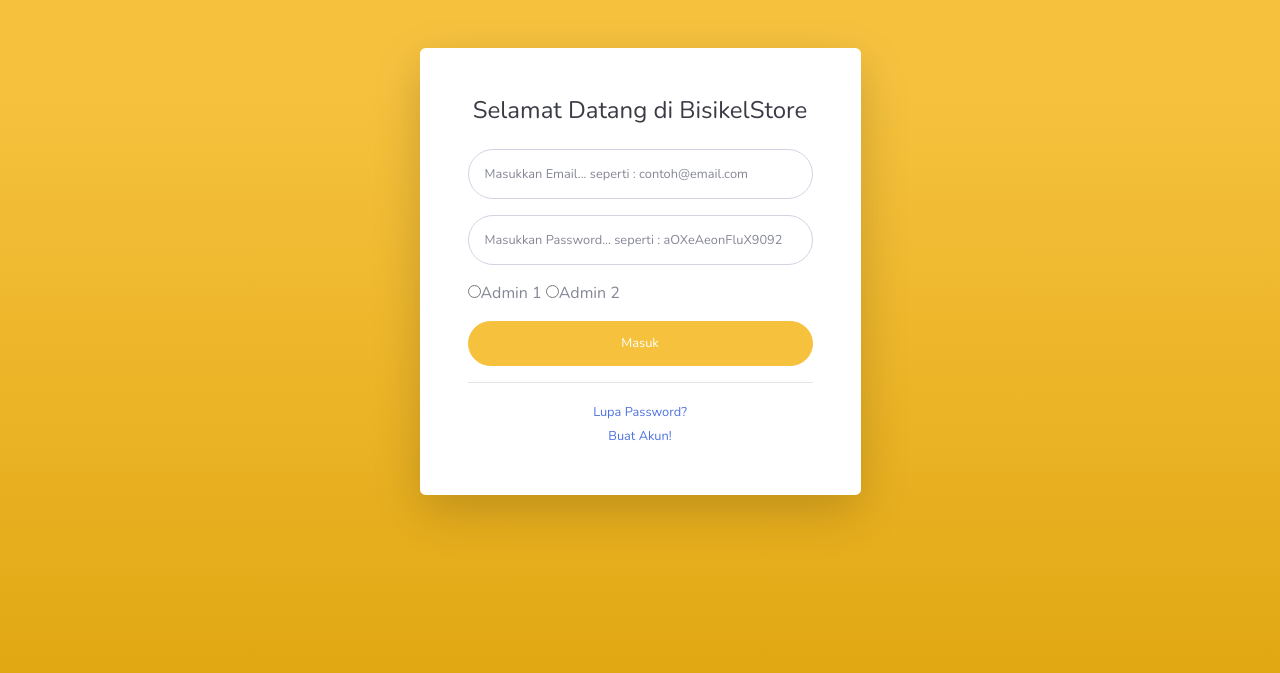
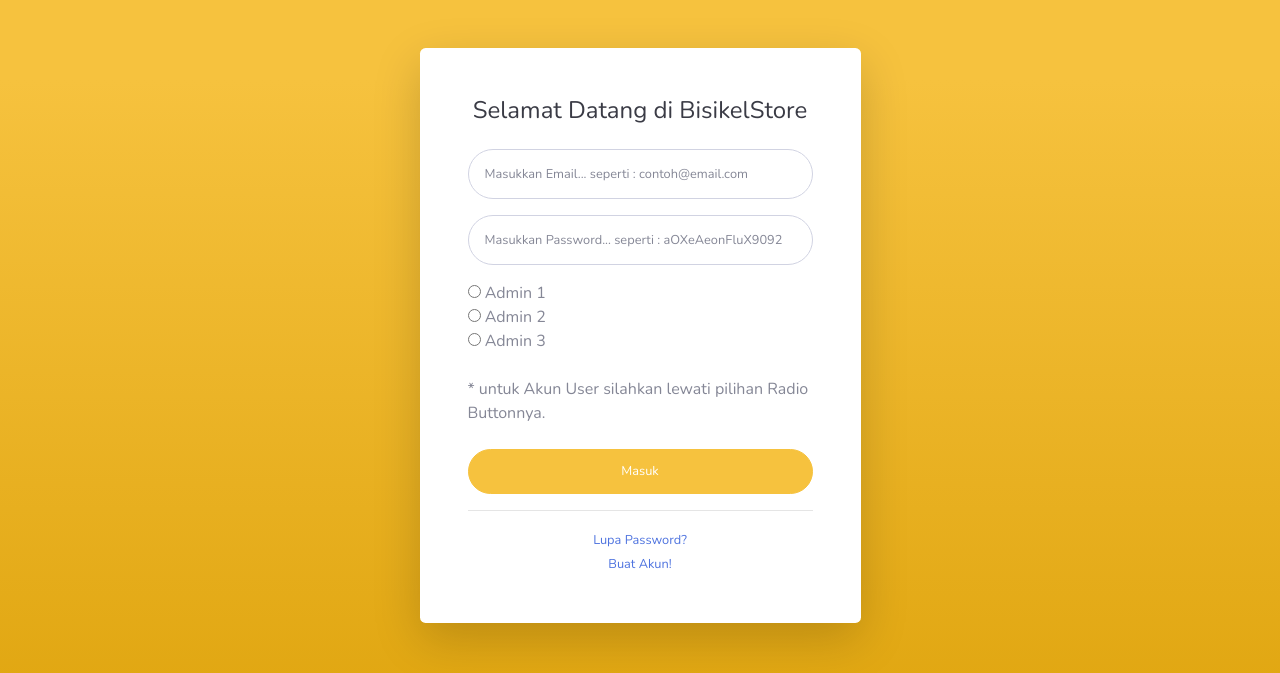
Before and after one commit to bana06/BisikelStore, a CodeIgniter app: page /index.php/auth/login in a window 1280 px wide. Shown: the top 673 px of the page. Run offline with CodeIgniter, Linux system fonts and the light colour scheme.

Commit message:
perbaikan di USER dikit ea. dan login admin

```diff
--- a/application/controllers/Auth.php
+++ b/application/controllers/Auth.php
@@ -37,6 +37,7 @@ class Auth extends CI_Controller {
 	{
 	    $email    = $this->input->post('email');
 		$password = $this->input->post('password');
+		$id_user_asal = $this->input->post('id_user_asal');
 
 		$user = $this->all->mengambil($this->table, ['email'=>$email] )->row();
 
@@ -55,7 +56,35 @@ class Auth extends CI_Controller {
 				$this->session->set_userdata($data);
 
 				if ($user->id_level == 1) {
-					redirect('Owner/Home','refresh');
+					if ('1' == $id_user_asal) {
+						if ($user->email == 'admin@gmail.com') {
+							$this->session->set_flashdata('message', '<div class="alert alert-success">Selamat datang Admin!</div>');
+							redirect('Owner/Home','refresh');
+						}else {
+							$this->session->set_flashdata('message', '<div class="alert alert-danger">Pilih Admin sesuai dengan yang ditetapkan!</div>');
+							redirect('Auth/login','refresh');
+						}
+					}if ('2' == $id_user_asal) {
+							$this->session->set_flashdata('message', '<div class="alert alert-success">Selamat datang Admin2!</div>');
+						if ($user->email == 'admin2@gmail.com') {
+							redirect('Owner/Home','refresh');
+						}else {
+							$this->session->set_flashdata('message', '<div class="alert alert-danger">Pilih Admin sesuai dengan yang ditetapkan!</div>');
+							redirect('Auth/login','refresh');
+						}
+					}if ('4' == $id_user_asal) {
+						if ($user->email == 'sabana@gmail.com') {
+							$this->session->set_flashdata('message', '<div class="alert alert-success">Selamat datang Sabana Nur Rizki Hermawan!</div>');
+							redirect('Owner/Home','refresh');
+						}else {
+							$this->session->set_flashdata('message', '<div class="alert alert-danger">Pilih Admin sesuai dengan yang ditetapkan!</div>');
+							redirect('Auth/login','refresh');
+						}
+					}else {
+						$this->session->set_flashdata('message', '<div class="alert alert-danger">Pilih Admin sesuai dengan yang ditetapkan!</div>');
+						redirect('Auth/login','refresh');
+					}
+
 				} else {
 					redirect('User/Home','refresh');
 				}
--- a/application/controllers/Owner/Barang.php
+++ b/application/controllers/Owner/Barang.php
@@ -187,9 +187,10 @@ class Barang extends CI_Controller {
 				'id_kategori_brg' => $this->input->post('id_kategori_brg'),
 				'deskripsi'       => $this->input->post('deskripsi'),
 				'id_status'       => 1,
-				'photo_brg'       => $_data['upload_data']['file_name']
 	            );
 	        $query = $this->all->update($this->table, ['id_brg'=>$id_brg], $data);
+            // var_dump($query);
+            // die;
 	        if($query){
 	            echo 'berhasil di upload';
 	            redirect(site_url('Owner/Barang'));
--- a/application/controllers/User/Category.php
+++ b/application/controllers/User/Category.php
@@ -18,7 +18,7 @@ class Category extends CI_Controller {
 
 		$data['brg'] = $this->um->getBarangByCategory()->result();
 		$data['getCategory'] = $this->all->mengambil('tbl_kategori_brg')->result();
-		$data['getCategory'] = $this->all->mengambil('tbl_brand')->result();
+		$data['getBrand'] = $this->all->mengambil('tbl_brand')->result();
 
 
 		$this->lo->pageUser('category', $data);
@@ -28,7 +28,7 @@ class Category extends CI_Controller {
 	{
 	    $id_user = $this->session->userdata('id_user');
 		$data['countCart'] = $this->um->getWithJoin($id_user)->num_rows();
-		$data['getCategory'] = $this->all->mengambil('tbl_brand')->result();
+		$data['getBrand'] = $this->all->mengambil('tbl_brand')->result();
 
 		$data['getCategory'] = $this->all->mengambil('tbl_kategori_brg')->result();
 		$data['brg'] = $this->um->getBarangByCategory($id)->result();
--- a/application/controllers/User/Merk.php
+++ b/application/controllers/User/Merk.php
@@ -25,12 +25,12 @@ class Merk extends CI_Controller {
 		$this->lo->pageUser('merk', $data);
 	}
 
-	public function getProdukByCategori($id)
+	public function getProdukByMerk($id)
 	{
 	    $id_user = $this->session->userdata('id_user');
 		$data['countCart'] = $this->um->getWithJoin($id_user)->num_rows();
 
-		$data['getCategory'] = $this->all->mengambil('tbl_brand')->result();
+		$data['getBrand'] = $this->all->mengambil('tbl_brand')->result();
 		$data['brg'] = $this->um->getbrandBymerk($id)->result();
 
 		$this->lo->pageUser('merk', $data);
--- a/application/views/Auth/login.php
+++ b/application/views/Auth/login.php
@@ -50,8 +50,11 @@
                       <?= form_error('password', '<div class="text-danger">', '</div>') ?>
                     </div>
                     <div class="form-group">
-                      <input type="radio" name="admin">Admin 1
-                      <input type="radio" name="admin">Admin 2
+                      <input type="radio" name="id_user_asal" value="1"> Admin 1 <br>
+                      <input type="radio" name="id_user_asal" value="2"> Admin 2 <br>
+                      <input type="radio" name="id_user_asal" value="4"> Admin 3
+                      <br><br>
+                      <label for="">* untuk Akun User silahkan lewati pilihan Radio Buttonnya.</label>
                     </div>
                     <button type="submit" class="btn btn-warning btn-user btn-block">
                       Masuk
--- a/application/views/Owner/ubah_barang.php
+++ b/application/views/Owner/ubah_barang.php
@@ -7,6 +7,7 @@
       <div class="card-body">
       <?= form_open_multipart('Owner/Barang/edit_brg') ?>
         <div class="form-group">
+          <input type="hidden" name="id_brg" value="<?= $brg->id_brg ?>" class="form-control">
           <div class="row">
             <div class="col-md-9">
               <label for="">Nama Barang</label>
--- a/application/views/User/Components/topbar.php
+++ b/application/views/User/Components/topbar.php
@@ -20,10 +20,10 @@
 							 aria-expanded="false">MERK</a>
 							<ul class="dropdown-menu ">
 								<?php
-									foreach ($getCategory as $q) :
+									foreach ($getBrand as $q) :
 								?>
 									<li class="nav-item">
-										<a class="nav-link" href="<?= site_url('User/Merk/getProdukByCategori/').$q->id_brand ?>">
+										<a class="nav-link" href="<?= site_url('User/Merk/getProdukByMerk/').$q->id_brand ?>">
 										<?= $q->brand; ?>
 										</a>
 									</li>
--- a/application/views/User/merk.php
+++ b/application/views/User/merk.php
@@ -21,10 +21,10 @@
 					<div class="head">Browse Categories</div>
 					<ul class="main-categories">
 					<?php
-						foreach ($getCategory as $q) :
+						foreach ($getBrand as $q) :
 					?>
 						<li class="main-nav-list">
-							<a href="<?= site_url('User/Merk/getProdukByCategori/').$q->id_brand ?>" aria-expanded="false" aria-controls="fruitsVegetable" class=" <?= ($this->uri->segment(4) == $q->id_brand)? "text-warning" : "" ?>">
+							<a href="<?= site_url('User/Merk/getProdukByMerk/').$q->id_brand ?>" aria-expanded="false" aria-controls="fruitsVegetable" class=" <?= ($this->uri->segment(4) == $q->id_brand)? "text-warning" : "" ?>">
 								<span class="lnr lnr-arrow-right"></span><?= $q->brand ?>
 								<!-- <span class="number">(53)</span> -->
 							</a>
```
Also changed, not shown: assets/img/barang/bc3.jpeg (added).
